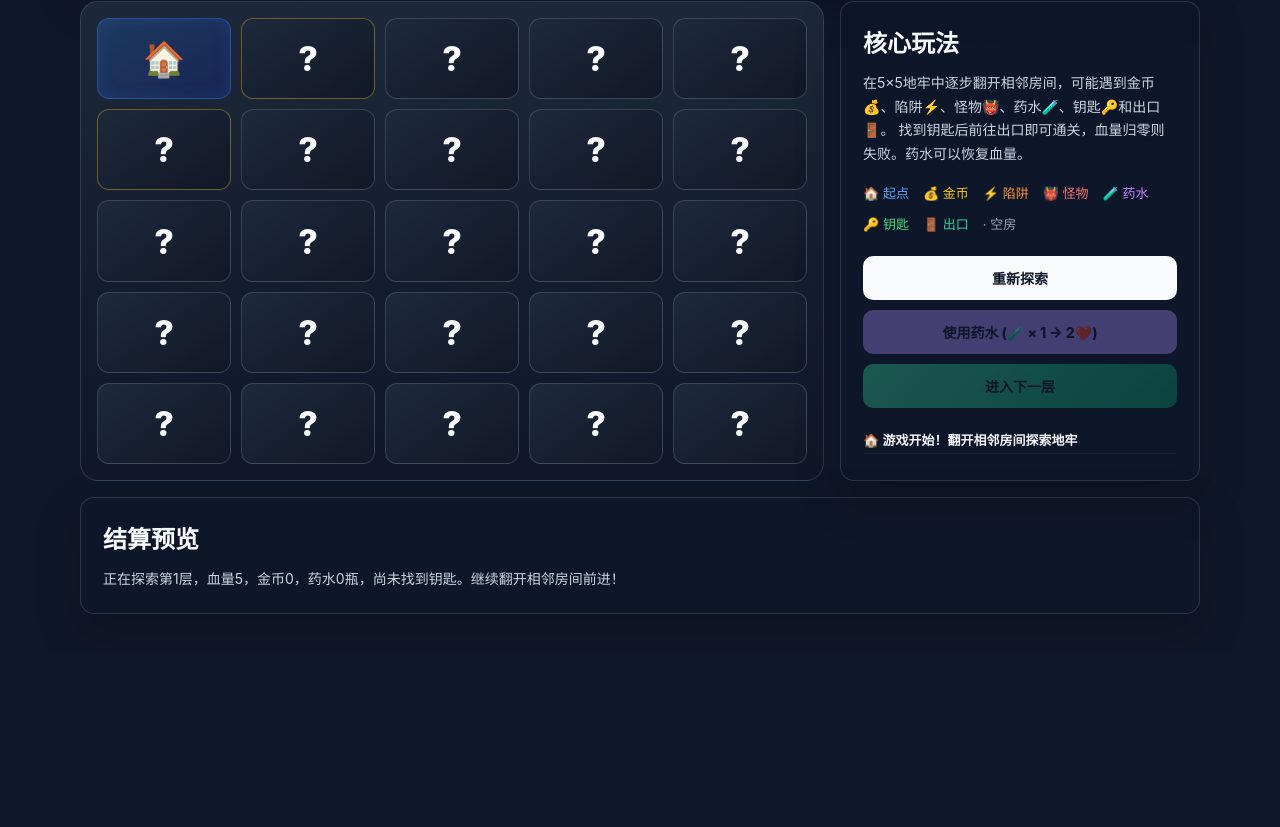
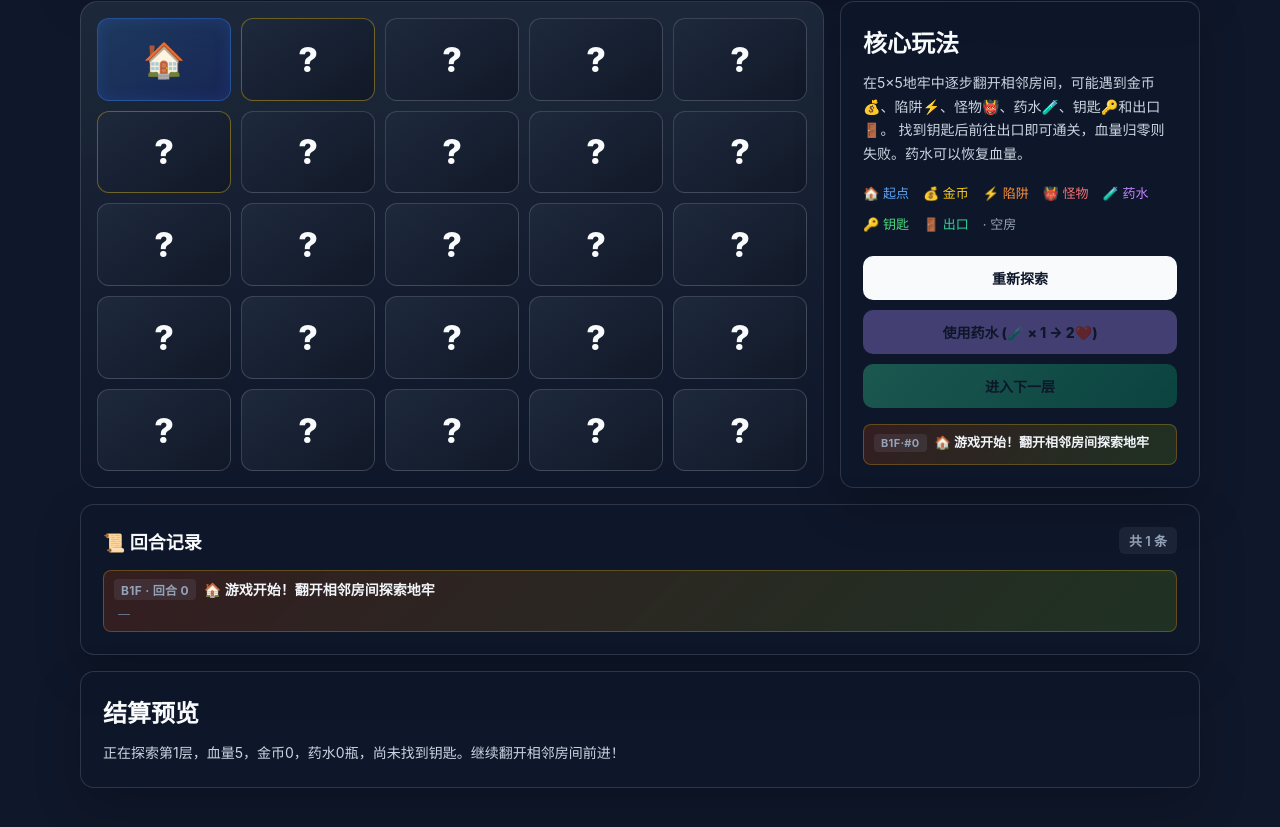
Before and after one commit to aliAjax/hxywl-61903-b85da14, a React (Vite) app: page / in a window 1280 px wide. Shown: the part 365-1192 px from the top of the page. Before the commit the page ends 1019 px from the top, so only its background shows below. Built offline with nearby package versions, Linux system fonts and the light colour scheme.

Commit message:
.3436396082391580:f892e4057c8f371615037727660d30fc_6a35597bfec965905772549a.6a35597dfec965905772549c.6a35597dbb76b0728818aaaa:Trae CN.T(2026/6/19 23:00:13)

```diff
--- a/src/App.tsx
+++ b/src/App.tsx
@@ -10,6 +10,17 @@ type RoomType = "start" | "coin" | "trap" | "monster" | "key" | "exit" | "potion
 interface Room {
   type: RoomType;
   revealed: boolean;
+}
+
+interface TurnRecord {
+  id: number;
+  turn: number;
+  floor: number;
+  event: string;
+  roomType?: RoomType;
+  hpDelta: number;
+  coinDelta: number;
+  items: string[];
 }
 
 const SYMBOLS: Record<RoomType, string> = {
@@ -121,6 +132,8 @@ function generateBoard(): Room[] {
   return fallback.map((t) => ({ type: t, revealed: t === "start" }));
 }
 
+let recordIdCounter = 0;
+
 export default function App() {
   const [board, setBoard] = useState<Room[]>(generateBoard);
   const [hp, setHp] = useState(MAX_HP);
@@ -129,7 +142,18 @@ export default function App() {
   const [potions, setPotions] = useState(0);
   const [floor, setFloor] = useState(1);
   const [status, setStatus] = useState<"playing" | "won" | "lost">("playing");
-  const [log, setLog] = useState<string[]>(["🏠 游戏开始！翻开相邻房间探索地牢"]);
+  const [turn, setTurn] = useState(0);
+  const [history, setHistory] = useState<TurnRecord[]>([
+    {
+      id: ++recordIdCounter,
+      turn: 0,
+      floor: 1,
+      event: "🏠 游戏开始！翻开相邻房间探索地牢",
+      hpDelta: 0,
+      coinDelta: 0,
+      items: [],
+    },
+  ]);
 
   const flippable = useMemo(() => {
     const set = new Set<number>();
@@ -155,13 +179,28 @@ export default function App() {
       if (room.revealed) {
         if (room.type === "exit" && keys > 0) {
           setStatus("won");
-          setLog((prev: string[]) => ["🚪 用钥匙打开出口，通关！", ...prev].slice(0, 20));
+          const nextTurn = turn + 1;
+          setTurn(nextTurn);
+          setHistory((prev: TurnRecord[]) => [
+            {
+              id: ++recordIdCounter,
+              turn: nextTurn,
+              floor,
+              event: "🚪 用钥匙打开出口，通关！",
+              roomType: "exit",
+              hpDelta: 0,
+              coinDelta: 0,
+              items: [],
+            },
+            ...prev,
+          ]);
         }
         return;
       }
       if (!flippable.has(idx)) return;
 
-      const messages: string[] = [];
+      const records: TurnRecord[] = [];
+      const nextTurn = turn + 1;
       let newHp = hp;
       let newCoins = coins;
       let newKeys = keys;
@@ -172,34 +211,115 @@ export default function App() {
       if (dmg > 0) {
         newHp = Math.max(0, hp - dmg);
         const label = room.type === "trap" ? "⚡ 踩到陷阱" : "👹 遭遇怪物";
-        messages.push(`${label}，受到${dmg}点伤害！`);
+        records.push({
+          id: ++recordIdCounter,
+          turn: nextTurn,
+          floor,
+          event: `${label}，受到${dmg}点伤害！`,
+          roomType: room.type,
+          hpDelta: -dmg,
+          coinDelta: 0,
+          items: [],
+        });
         if (newHp <= 0) {
           newStatus = "lost";
-          messages.push("💀 血量归零，探索失败...");
+          records.push({
+            id: ++recordIdCounter,
+            turn: nextTurn,
+            floor,
+            event: "💀 血量归零，探索失败...",
+            roomType: room.type,
+            hpDelta: 0,
+            coinDelta: 0,
+            items: [],
+          });
         }
       } else if (room.type === "coin") {
         const gain = 1 + Math.floor(Math.random() * 3);
         newCoins = coins + gain;
-        messages.push(`💰 发现${gain}枚金币！`);
+        records.push({
+          id: ++recordIdCounter,
+          turn: nextTurn,
+          floor,
+          event: `💰 发现${gain}枚金币！`,
+          roomType: "coin",
+          hpDelta: 0,
+          coinDelta: gain,
+          items: [],
+        });
       } else if (room.type === "key") {
         newKeys = keys + 1;
-        messages.push("🔑 找到钥匙！");
+        records.push({
+          id: ++recordIdCounter,
+          turn: nextTurn,
+          floor,
+          event: "🔑 找到钥匙！",
+          roomType: "key",
+          hpDelta: 0,
+          coinDelta: 0,
+          items: ["🔑 钥匙"],
+        });
         if (exitRevealed) {
           newStatus = "won";
-          messages.push("🚪 用钥匙打开出口，通关！");
+          records.push({
+            id: ++recordIdCounter,
+            turn: nextTurn,
+            floor,
+            event: "🚪 用钥匙打开出口，通关！",
+            roomType: "exit",
+            hpDelta: 0,
+            coinDelta: 0,
+            items: [],
+          });
         }
       } else if (room.type === "potion") {
         newPotions = potions + 1;
-        messages.push("🧪 发现一瓶药水！已放入背包");
+        records.push({
+          id: ++recordIdCounter,
+          turn: nextTurn,
+          floor,
+          event: "🧪 发现一瓶药水！已放入背包",
+          roomType: "potion",
+          hpDelta: 0,
+          coinDelta: 0,
+          items: ["🧪 药水"],
+        });
       } else if (room.type === "exit") {
         if (keys > 0) {
           newStatus = "won";
-          messages.push("🚪 用钥匙打开出口，通关！");
+          records.push({
+            id: ++recordIdCounter,
+            turn: nextTurn,
+            floor,
+            event: "🚪 用钥匙打开出口，通关！",
+            roomType: "exit",
+            hpDelta: 0,
+            coinDelta: 0,
+            items: [],
+          });
         } else {
-          messages.push("🚪 发现出口，但没有钥匙，无法打开");
+          records.push({
+            id: ++recordIdCounter,
+            turn: nextTurn,
+            floor,
+            event: "🚪 发现出口，但没有钥匙，无法打开",
+            roomType: "exit",
+            hpDelta: 0,
+            coinDelta: 0,
+            items: [],
+          });
         }
       } else if (room.type === "empty") {
-        messages.push("· 空房间，什么也没有");
+        records.push({
+          id: ++recordIdCounter,
+          turn: nextTurn,
+          floor,
+          event: "· 空房间，什么也没有",
+          roomType: "empty",
+          hpDelta: 0,
+          coinDelta: 0,
+          items: [],
+        });
       }
 
       setBoard((prev: Room[]) =>
@@ -210,9 +330,10 @@ export default function App() {
       setKeys(newKeys);
       setPotions(newPotions);
       setStatus(newStatus);
-      setLog((prev: string[]) => [...messages, ...prev].slice(0, 20));
+      setTurn(nextTurn);
+      setHistory((prev: TurnRecord[]) => [...records, ...prev]);
     },
-    [board, hp, coins, keys, potions, status, flippable, exitRevealed]
+    [board, hp, coins, keys, potions, status, flippable, exitRevealed, turn, floor]
   );
 
   const resetGame = useCallback(() => {
@@ -223,7 +344,18 @@ export default function App() {
     setPotions(0);
     setFloor(1);
     setStatus("playing");
-    setLog(["🏠 重新开始探索！"]);
+    setTurn(0);
+    setHistory([
+      {
+        id: ++recordIdCounter,
+        turn: 0,
+        floor: 1,
+        event: "🏠 重新开始探索！",
+        hpDelta: 0,
+        coinDelta: 0,
+        items: [],
+      },
+    ]);
   }, []);
 
   const nextFloor = useCallback(() => {
@@ -231,26 +363,82 @@ export default function App() {
     setFloor((f: number) => f + 1);
     setKeys(0);
     setStatus("playing");
-    setLog((prev: string[]) => ["⬆️ 进入下一层！", ...prev].slice(0, 20));
-  }, []);
+    setTurn(0);
+    setHistory((prev: TurnRecord[]) => [
+      {
+        id: ++recordIdCounter,
+        turn: 0,
+        floor: floor + 1,
+        event: "⬆️ 进入下一层！",
+        hpDelta: 0,
+        coinDelta: 0,
+        items: [],
+      },
+      ...prev,
+    ]);
+  }, [floor]);
 
   const usePotion = useCallback(() => {
     if (status !== "playing") {
-      setLog((prev: string[]) => ["❌ 游戏未进行中，无法使用药水", ...prev].slice(0, 20));
+      setHistory((prev: TurnRecord[]) => [
+        {
+          id: ++recordIdCounter,
+          turn,
+          floor,
+          event: "❌ 游戏未进行中，无法使用药水",
+          hpDelta: 0,
+          coinDelta: 0,
+          items: [],
+        },
+        ...prev,
+      ]);
       return;
     }
     if (potions <= 0) {
-      setLog((prev: string[]) => ["❌ 背包中没有药水，无法使用", ...prev].slice(0, 20));
+      setHistory((prev: TurnRecord[]) => [
+        {
+          id: ++recordIdCounter,
+          turn,
+          floor,
+          event: "❌ 背包中没有药水，无法使用",
+          hpDelta: 0,
+          coinDelta: 0,
+          items: [],
+        },
+        ...prev,
+      ]);
       return;
     }
     if (hp >= MAX_HP) {
-      setLog((prev: string[]) => ["❌ 血量已满，无需使用药水", ...prev].slice(0, 20));
+      setHistory((prev: TurnRecord[]) => [
+        {
+          id: ++recordIdCounter,
+          turn,
+          floor,
+          event: "❌ 血量已满，无需使用药水",
+          hpDelta: 0,
+          coinDelta: 0,
+          items: [],
+        },
+        ...prev,
+      ]);
       return;
     }
     setPotions((p: number) => p - 1);
     setHp((h: number) => Math.min(MAX_HP, h + 2));
-    setLog((prev: string[]) => ["🧪 使用药水，恢复2点血量", ...prev].slice(0, 20));
-  }, [potions, hp, status]);
+    setHistory((prev: TurnRecord[]) => [
+      {
+        id: ++recordIdCounter,
+        turn,
+        floor,
+        event: "🧪 使用药水，恢复2点血量",
+        hpDelta: 2,
+        coinDelta: 0,
+        items: [],
+      },
+      ...prev,
+    ]);
+  }, [potions, hp, status, turn, floor]);
 
   return (
     <main className="game-shell">
@@ -350,14 +538,63 @@ export default function App() {
               进入下一层
             </button>
           </div>
-          <div className="log">
-            {log.map((msg: string, i: number) => (
-              <p key={i} className={i === 0 ? "log-latest" : ""}>
-                {msg}
-              </p>
+          <div className="history-list history-compact">
+            {history.slice(0, 6).map((rec: TurnRecord, i: number) => (
+              <div key={rec.id} className={`history-item ${i === 0 ? "history-latest" : ""}`}>
+                <div className="history-main">
+                  <span className="history-turn">B{rec.floor}F·#{rec.turn}</span>
+                  <span className="history-event">{rec.event}</span>
+                </div>
+                <div className="history-deltas">
+                  {rec.hpDelta !== 0 && (
+                    <span className={rec.hpDelta > 0 ? "delta-hp-gain" : "delta-hp-loss"}>
+                      {rec.hpDelta > 0 ? `+${rec.hpDelta}❤️` : `${rec.hpDelta}❤️`}
+                    </span>
+                  )}
+                  {rec.coinDelta !== 0 && (
+                    <span className="delta-coin">+{rec.coinDelta}💰</span>
+                  )}
+                  {rec.items.map((item, idx) => (
+                    <span key={idx} className="delta-item">{item}</span>
+                  ))}
+                </div>
+              </div>
             ))}
           </div>
         </aside>
+      </section>
+
+      <section className="history-panel">
+        <div className="history-header">
+          <h2>📜 回合记录</h2>
+          <span className="history-count">共 {history.length} 条</span>
+        </div>
+        <div className="history-list history-full">
+          {history.map((rec: TurnRecord, i: number) => (
+            <div key={rec.id} className={`history-item ${i === 0 ? "history-latest" : ""}`}>
+              <div className="history-main">
+                <span className="history-turn">B{rec.floor}F · 回合 {rec.turn}</span>
+                <span className="history-event">{rec.event}</span>
+              </div>
+              <div className="history-deltas">
+                {rec.hpDelta !== 0 && (
+                  <span className={rec.hpDelta > 0 ? "delta-hp-gain" : "delta-hp-loss"}>
+                    {rec.hpDelta > 0 ? `+${rec.hpDelta}❤️` : `${rec.hpDelta}❤️`}
+                  </span>
+                )}
+                {rec.coinDelta !== 0 && (
+                  <span className="delta-coin">+{rec.coinDelta}💰</span>
+                )}
+                {rec.items.map((item, idx) => (
+                  <span key={idx} className="delta-item">{item}</span>
+                ))}
+                {rec.hpDelta === 0 && rec.coinDelta === 0 && rec.items.length === 0 && (
+                  <span className="delta-none">—</span>
+                )}
+              </div>
+            </div>
+          ))}
+        </div>
       </section>
 
       <section className="result-panel">
--- a/src/styles.css
+++ b/src/styles.css
@@ -342,26 +342,168 @@ button {
   background: linear-gradient(135deg, #34d399, #059669);
 }
 
-.log {
+.history-list {
   margin-top: 16px;
-  max-height: 180px;
+  display: flex;
+  flex-direction: column;
+  gap: 6px;
+}
+
+.history-compact {
+  max-height: 200px;
   overflow-y: auto;
   scrollbar-width: thin;
   scrollbar-color: rgba(148, 163, 184, 0.3) transparent;
 }
 
-.log p {
-  font-size: 13px;
-  color: #64748b;
-  margin: 4px 0;
-  padding: 3px 0;
-  border-bottom: 1px solid rgba(148, 163, 184, 0.08);
-  line-height: 1.5;
+.history-compact::-webkit-scrollbar,
+.history-full::-webkit-scrollbar {
+  width: 6px;
 }
 
-.log .log-latest {
+.history-compact::-webkit-scrollbar-thumb,
+.history-full::-webkit-scrollbar-thumb {
+  background: rgba(148, 163, 184, 0.3);
+  border-radius: 3px;
+}
+
+.history-item {
+  display: flex;
+  flex-direction: column;
+  gap: 4px;
+  padding: 8px 10px;
+  border-radius: 8px;
+  background: rgba(30, 41, 59, 0.6);
+  border: 1px solid rgba(148, 163, 184, 0.08);
+  transition: background 150ms ease;
+}
+
+.history-item.history-latest {
+  background: linear-gradient(135deg, rgba(124, 45, 18, 0.35), rgba(101, 163, 13, 0.2));
+  border-color: rgba(250, 204, 21, 0.25);
+}
+
+.history-main {
+  display: flex;
+  align-items: baseline;
+  gap: 8px;
+  flex-wrap: wrap;
+}
+
+.history-turn {
+  flex-shrink: 0;
+  font-size: 11px;
+  font-weight: 700;
+  color: #94a3b8;
+  background: rgba(148, 163, 184, 0.12);
+  padding: 2px 7px;
+  border-radius: 4px;
+  letter-spacing: 0.3px;
+}
+
+.history-event {
+  font-size: 13px;
+  color: #cbd5e1;
+  line-height: 1.5;
+  word-break: break-word;
+}
+
+.history-item.history-latest .history-event {
   color: #f1f5f9;
   font-weight: 600;
+}
+
+.history-deltas {
+  display: flex;
+  flex-wrap: wrap;
+  gap: 6px;
+  margin-left: 0;
+}
+
+.history-compact .history-deltas {
+  margin-left: 0;
+}
+
+.delta-hp-gain,
+.delta-hp-loss,
+.delta-coin,
+.delta-item,
+.delta-none {
+  font-size: 12px;
+  font-weight: 700;
+  padding: 2px 7px;
+  border-radius: 4px;
+}
+
+.delta-hp-gain {
+  color: #4ade80;
+  background: rgba(74, 222, 128, 0.12);
+}
+
+.delta-hp-loss {
+  color: #f87171;
+  background: rgba(248, 113, 113, 0.12);
+}
+
+.delta-coin {
+  color: #facc15;
+  background: rgba(250, 204, 21, 0.12);
+}
+
+.delta-item {
+  color: #c084fc;
+  background: rgba(192, 132, 252, 0.12);
+}
+
+.delta-none {
+  color: #64748b;
+  font-weight: 400;
+  padding: 2px 4px;
+}
+
+.history-panel {
+  margin-top: 16px;
+  padding: 22px;
+  border: 1px solid rgba(148, 163, 184, 0.22);
+  border-radius: 14px;
+  background: rgba(15, 23, 42, 0.72);
+  box-shadow: 0 18px 48px rgba(0, 0, 0, 0.2);
+}
+
+.history-header {
+  display: flex;
+  align-items: center;
+  justify-content: space-between;
+  margin-bottom: 14px;
+}
+
+.history-header h2 {
+  margin: 0;
+  font-size: 18px;
+}
+
+.history-count {
+  font-size: 13px;
+  color: #94a3b8;
+  font-weight: 600;
+  background: rgba(148, 163, 184, 0.1);
+  padding: 4px 10px;
+  border-radius: 6px;
+}
+
+.history-full {
+  max-height: 420px;
+  overflow-y: auto;
+  scrollbar-width: thin;
+  scrollbar-color: rgba(148, 163, 184, 0.3) transparent;
+}
+
+.history-full .history-turn {
+  font-size: 12px;
+}
+
+.history-full .history-event {
+  font-size: 14px;
 }
 
 .result-panel {
@@ -412,4 +554,54 @@ button {
     min-height: 40px;
     font-size: 13px;
   }
+
+  .side-panel,
+  .history-panel,
+  .result-panel {
+    padding: 18px;
+  }
+
+  .history-compact {
+    max-height: 170px;
+  }
+
+  .history-full {
+    max-height: 300px;
+  }
+
+  .history-item {
+    padding: 7px 9px;
+    gap: 3px;
+  }
+
+  .history-turn {
+    font-size: 10px;
+    padding: 1px 6px;
+  }
+
+  .history-event {
+    font-size: 12px;
+  }
+
+  .history-full .history-event {
+    font-size: 13px;
+  }
+
+  .delta-hp-gain,
+  .delta-hp-loss,
+  .delta-coin,
+  .delta-item,
+  .delta-none {
+    font-size: 11px;
+    padding: 1px 6px;
+  }
+
+  .history-header h2 {
+    font-size: 16px;
+  }
+
+  .history-count {
+    font-size: 12px;
+    padding: 3px 8px;
+  }
 }
```
